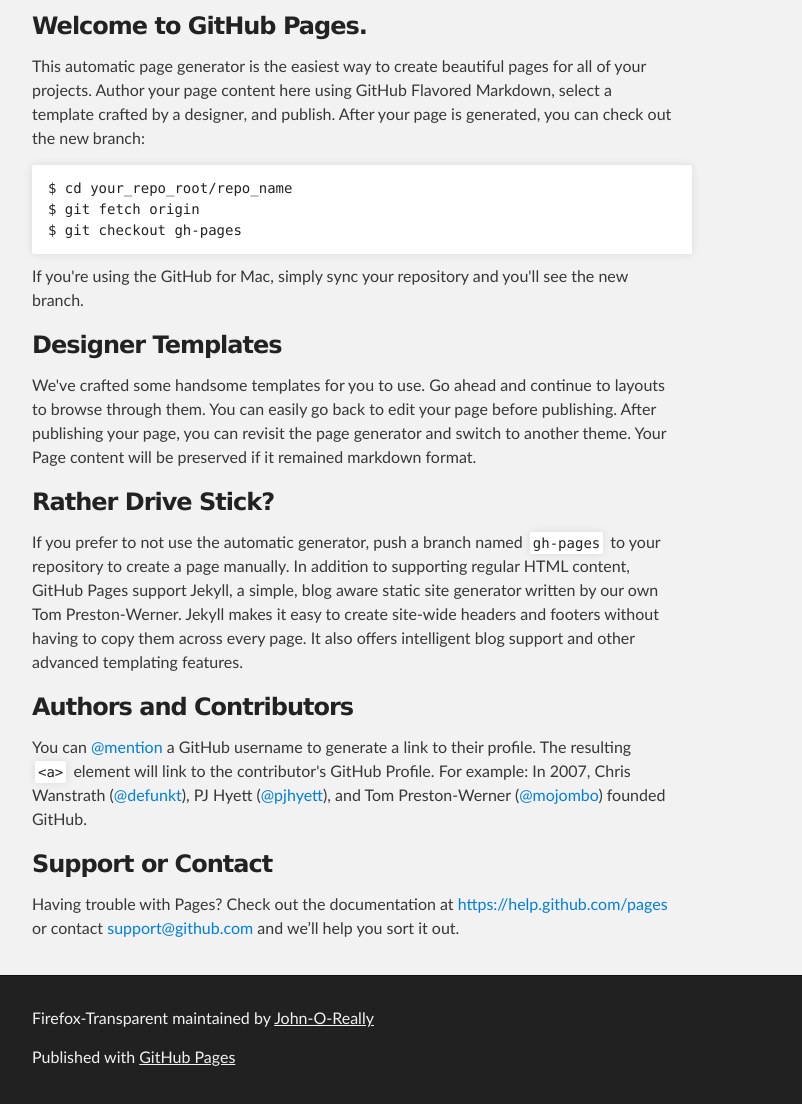
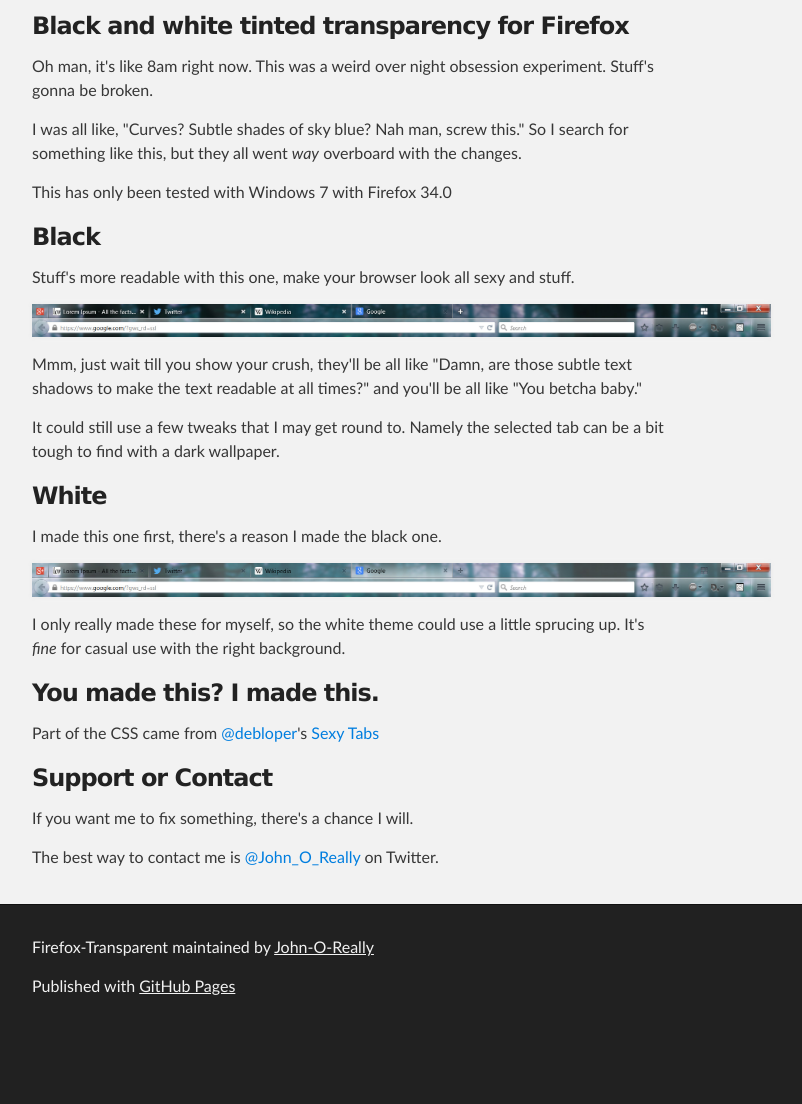
Before and after one commit to John-O-Really/Firefox-Transparent, a plain HTML site: page index.html in a window 1280 px wide. Shown: the part 252-1356 px from the top of the page, without its empty margins (288-1090 px from the left). After the commit the page ends 1285 px from the top, so only its background shows below. Drawn offline with Linux system fonts and the light colour scheme.

```diff
--- a/index.html
+++ b/index.html
@@ -32,36 +32,45 @@
     <div id="main_content_wrap" class="outer">
       <section id="main_content" class="inner">
         <h3>
-<a id="welcome-to-github-pages" class="anchor" href="#welcome-to-github-pages" aria-hidden="true"><span class="octicon octicon-link"></span></a>Welcome to GitHub Pages.</h3>
+<a id="black-and-white-tinted-transparency-for-firefox" class="anchor" href="#black-and-white-tinted-transparency-for-firefox" aria-hidden="true"><span class="octicon octicon-link"></span></a>Black and white tinted transparency for Firefox</h3>
 
-<p>This automatic page generator is the easiest way to create beautiful pages for all of your projects. Author your page content here using GitHub Flavored Markdown, select a template crafted by a designer, and publish. After your page is generated, you can check out the new branch:</p>
+<p>Oh man, it's like 8am right now. This was a weird over night obsession experiment. Stuff's gonna be broken. </p>
 
-<pre><code>$ cd your_repo_root/repo_name
-$ git fetch origin
-$ git checkout gh-pages
-</code></pre>
+<p>I was all like, "Curves? Subtle shades of sky blue? Nah man, screw this." So I search for something like this, but they all went <em>way</em> overboard with the changes. </p>
 
-<p>If you're using the GitHub for Mac, simply sync your repository and you'll see the new branch.</p>
+<p>This has only been tested with Windows 7 with Firefox 34.0</p>
 
 <h3>
-<a id="designer-templates" class="anchor" href="#designer-templates" aria-hidden="true"><span class="octicon octicon-link"></span></a>Designer Templates</h3>
+<a id="black" class="anchor" href="#black" aria-hidden="true"><span class="octicon octicon-link"></span></a>Black</h3>
 
-<p>We've crafted some handsome templates for you to use. Go ahead and continue to layouts to browse through them. You can easily go back to edit your page before publishing. After publishing your page, you can revisit the page generator and switch to another theme. Your Page content will be preserved if it remained markdown format.</p>
+<p>Stuff's more readable with this one, make your browser look all sexy and stuff. </p>
+
+<p><img src="https://raw.githubusercontent.com/John-O-Really/Firefox-Transparent/gh-pages/Black-preview.jpg" alt="Screenshot"></p>
+
+<p>Mmm, just wait till you show your crush, they'll be all like "Damn, are those subtle text shadows to make the text readable at all times?" and you'll be all like "You betcha baby."</p>
+
+<p>It could still use a few tweaks that I may get round to. Namely the selected tab can be a bit tough to find with a dark wallpaper. </p>
 
 <h3>
-<a id="rather-drive-stick" class="anchor" href="#rather-drive-stick" aria-hidden="true"><span class="octicon octicon-link"></span></a>Rather Drive Stick?</h3>
+<a id="white" class="anchor" href="#white" aria-hidden="true"><span class="octicon octicon-link"></span></a>White</h3>
 
-<p>If you prefer to not use the automatic generator, push a branch named <code>gh-pages</code> to your repository to create a page manually. In addition to supporting regular HTML content, GitHub Pages support Jekyll, a simple, blog aware static site generator written by our own Tom Preston-Werner. Jekyll makes it easy to create site-wide headers and footers without having to copy them across every page. It also offers intelligent blog support and other advanced templating features.</p>
+<p>I made this one first, there's a reason I made the black one. </p>
+
+<p><img src="https://raw.githubusercontent.com/John-O-Really/Firefox-Transparent/gh-pages/White-preview.jpg" alt="Screenshot"></p>
+
+<p>I only really made these for myself, so the white theme could use a little sprucing up. It's <em>fine</em> for casual use with the right background.</p>
 
 <h3>
-<a id="authors-and-contributors" class="anchor" href="#authors-and-contributors" aria-hidden="true"><span class="octicon octicon-link"></span></a>Authors and Contributors</h3>
+<a id="you-made-this-i-made-this" class="anchor" href="#you-made-this-i-made-this" aria-hidden="true"><span class="octicon octicon-link"></span></a>You made this? I made this.</h3>
 
-<p>You can <a href="https://github.com/blog/821" class="user-mention">@mention</a> a GitHub username to generate a link to their profile. The resulting <code>&lt;a&gt;</code> element will link to the contributor's GitHub Profile. For example: In 2007, Chris Wanstrath (<a href="https://github.com/defunkt" class="user-mention">@defunkt</a>), PJ Hyett (<a href="https://github.com/pjhyett" class="user-mention">@pjhyett</a>), and Tom Preston-Werner (<a href="https://github.com/mojombo" class="user-mention">@mojombo</a>) founded GitHub.</p>
+<p>Part of the CSS came from <a href="https://github.com/debloper" class="user-mention">@debloper</a>'s <a href="https://gist.github.com/debloper/7572837">Sexy Tabs</a></p>
 
 <h3>
 <a id="support-or-contact" class="anchor" href="#support-or-contact" aria-hidden="true"><span class="octicon octicon-link"></span></a>Support or Contact</h3>
 
-<p>Having trouble with Pages? Check out the documentation at <a href="https://help.github.com/pages">https://help.github.com/pages</a> or contact <a href="mailto:support@github.com">support@github.com</a> and we’ll help you sort it out.</p>
+<p>If you want me to fix something, there's a chance I will.</p>
+
+<p>The best way to contact me is <a href="https://twitter.com/John_O_Really">@John_O_Really</a> on Twitter.</p>
       </section>
     </div>
 
```
Also changed, not shown: params.json (+1 -1 lines).
